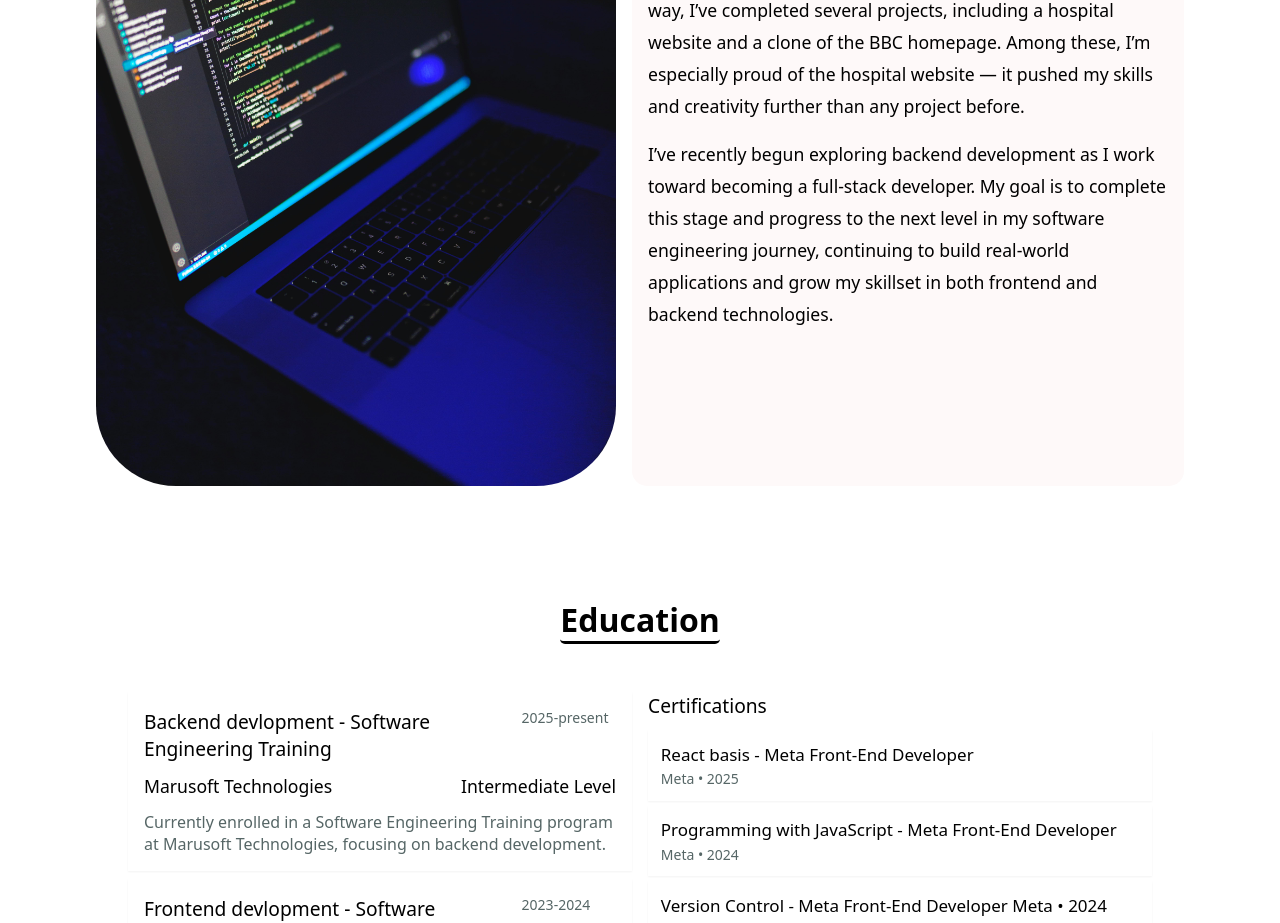
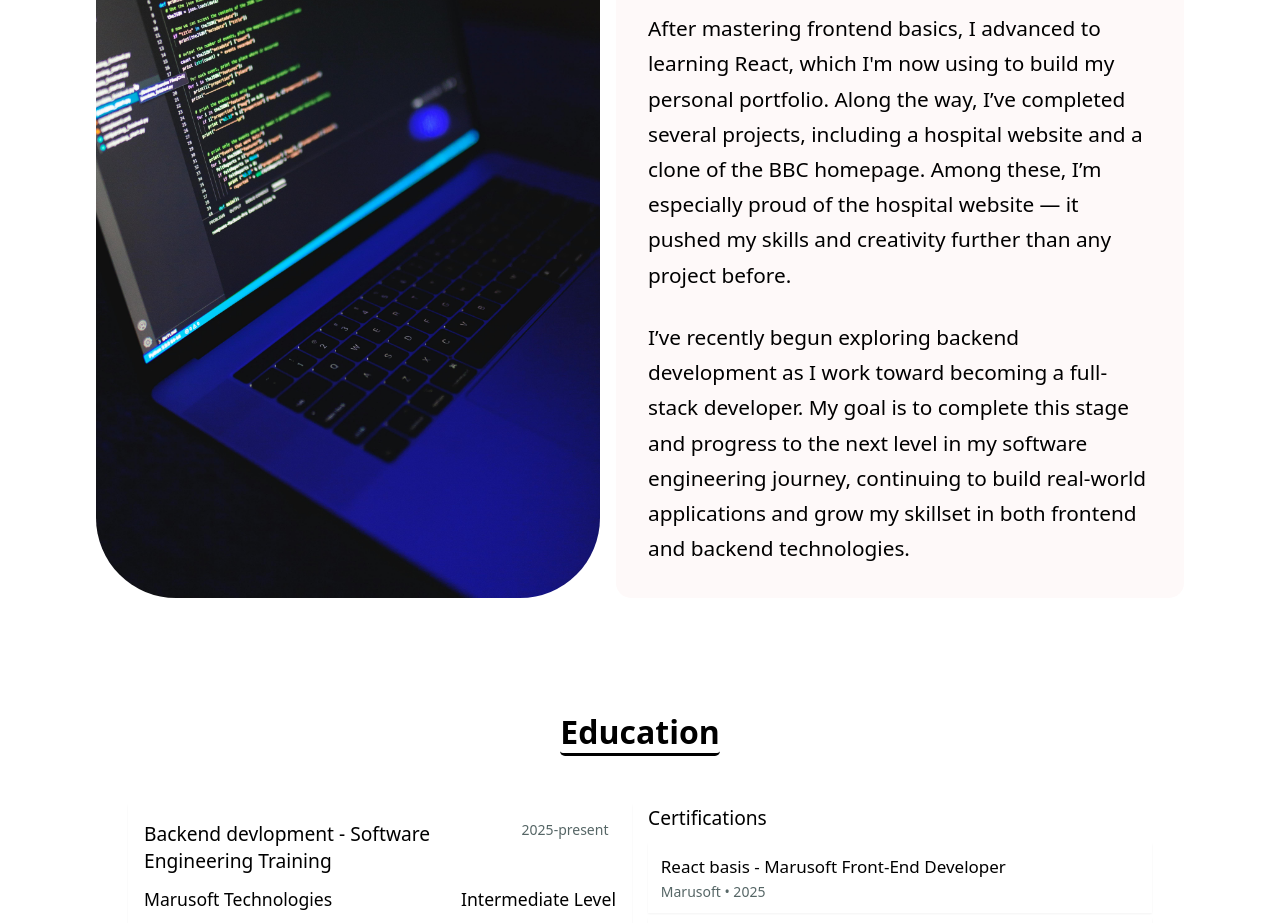
Before and after one commit to mubarsky/mubarak-react-portfolio, a React (Vite) app: page / in a window 1280 px wide. Shown: the part 1160-2083 px from the top of the page. Built offline with nearby package versions, Linux system fonts and the light colour scheme; a web font is replaced by a local one.

Commit message:
updating portfolio projects

```diff
--- a/src/App.jsx
+++ b/src/App.jsx
@@ -18,7 +18,7 @@ const App = () => {
           <Education />
           <Skills />
           <Project />
-          <Resume />
+          {/* <Resume /> */}
           <Blog />
           <Contact />
           <Footer />
--- a/src/components/about/about.module.css
+++ b/src/components/about/about.module.css
@@ -13,12 +13,12 @@ font-size: 2rem;
   border-radius: 5px;
 }
 .aboutContent{
-  display: flex;
-max-width: 90%;
-max-height: 90%;
-display: flex;
-padding: 2rem;
-gap: 1rem;
+ display: flex;
+ max-width: 90%;
+ max-height: 70%;
+ display: flex;
+ padding: 2rem;
+ gap: 1rem;
 }
 .aboutLeft{
   flex: 1;
@@ -27,9 +27,6 @@ gap: 1rem;
 align-items: center;
 }
 .aboutLeft img{
-/*
-  width: 450px;
-  height: 650px; */
   width: 100%;
   height: 100%;
   border-radius: 5rem;
@@ -37,20 +34,17 @@ align-items: center;
 }
 .aboutRight{
   background-color:  #fef9f9;
-
   flex: 1;
   display: flex;
   flex-direction: column;
-  gap: 1rem;
-  padding: 1rem;
+  gap: 1.7rem;
+  padding: 2rem;
   border-radius: 15px;
 }
 .aboutRight p{
-  font-size: 1.1rem;
-  line-height: 2rem;
+  font-size: 1.3rem;
+  line-height: 2.2rem;
 }
-
-
 
 
 .dark {
--- a/src/components/education/Education.jsx
+++ b/src/components/education/Education.jsx
@@ -55,28 +55,28 @@ const Education = ({ theme }) => {
             <div className={styles.certification_content}>
               <div className={styles.educationContent2_1}>
                 <p className={styles.p_4}>
-                  React basis - Meta Front-End Developer
+                  React basis - Marusoft Front-End Developer
                 </p>
-                <p className={styles.p2}>Meta • 2025</p>
+                <p className={styles.p2}>Marusoft • 2025</p>
               </div>
               <div className={styles.educationContent2_1}>
                 <p className={styles.p_4}>
-                  Programming with JavaScript - Meta Front-End Developer
+                  Programming with JavaScript - Marusoft Front-End Developer
                 </p>
-                <p className={styles.p2}>Meta • 2024</p>
+                <p className={styles.p2}>Marusoft • 2024</p>
               </div>
               <div className={styles.educationContent2_1}>
                 <p className={styles.p_4}>
-                  Version Control - Meta Front-End Developer Meta • 2024
+                  Version Control - Marusoft Front-End Developer  • 2024
                 </p>
-                <p className={styles.p2}>Meta • 2024</p>
+                <p className={styles.p2}>Marusoft • 2024</p>
               </div>
               <div className={styles.educationContent2_1}>
                 <p className={styles.p_4}>
-                  Introduction to Front-End Development - Meta Front-End
+                  Introduction to Front-End Development - Marusoft Front-End
                   Developer
                 </p>
-                <p className={styles.p2}>Meta • 2024</p>
+                <p className={styles.p2}>Marusoft • 2024</p>
               </div>
             </div>
           </div>
--- a/src/components/hero/hero.module.css
+++ b/src/components/hero/hero.module.css
@@ -118,10 +118,10 @@
 .hero {
   display: flex;
   padding-top: 6rem;
-  padding-left: 6rem;
+  /* padding-left: 6rem;
   padding-right: 6rem;
   gap: 2rem;
-  margin: 1.5rem;
+  margin: 1.5rem; */
 }
 
 @media (max-width:1100px){
--- a/src/components/project/Project.jsx
+++ b/src/components/project/Project.jsx
@@ -54,13 +54,13 @@ const Project = ({ theme }) => {
                       Admin panel
                     </p>
                     <div className={styles.slideBottomskills}>
-                      <p>html</p>
-                      <p>CSS</p>
-                      <p>java</p>
+                      <p>React</p>
+
                     </div>
                     <div className={styles.slideBottomBtn}>
                       <a
-                        href="https://healthpro-squad.vercel.app/"
+                        href="https://
+health-pro-react.vercel.app"
                         target="_blank"
                         rel="noopener noreferrer"
                       >
@@ -68,13 +68,13 @@ const Project = ({ theme }) => {
                           View Project
                         </button>
                       </a>
-                      <a
+                      {/* <a
                         href="https://github.com/mubarsky/Healthpro-Squad"
                         target="_blank"
                         rel="noopener noreferrer"
                       >
                         <button className={styles.slideBtn2}>View Code</button>
-                      </a>
+                      </a> */}
                     </div>
                   </div>
                 </div>
@@ -108,13 +108,13 @@ const Project = ({ theme }) => {
                         </button>
                       </a>
 
-                      <a
+                      {/* <a
                         href="https://github.com/mubarsky/portfolio"
                         target="_blank"
                         rel="noopener noreferrer"
                       >
                         <button className={styles.slideBtn2}>View Code</button>
-                      </a>
+                      </a> */}
                     </div>
                   </div>
                 </div>
@@ -147,13 +147,13 @@ const Project = ({ theme }) => {
                         </button>
                       </a>
 
-                      <a
+                      {/* <a
                         href="https://github.com/mubarsky/BBC"
                         target="_blank"
                         rel="noopener noreferrer"
                       >
                         <button className={styles.slideBtn2}>View Code</button>
-                      </a>
+                      </a> */}
                     </div>
                   </div>
                 </div>
```
Also changed, not shown: src/components/hero/Hero.jsx (line endings or trailing spaces), src/components/resume/Resume.jsx (line endings or trailing spaces).
